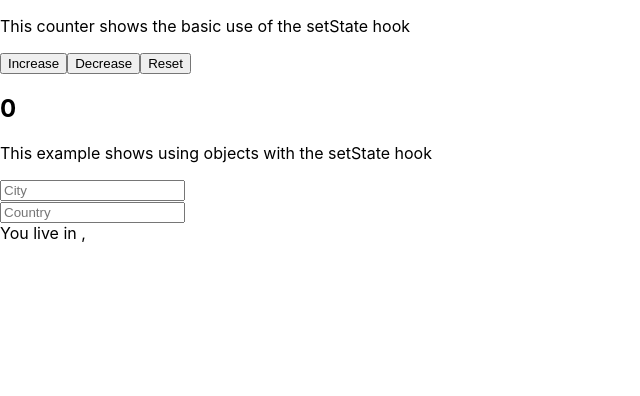
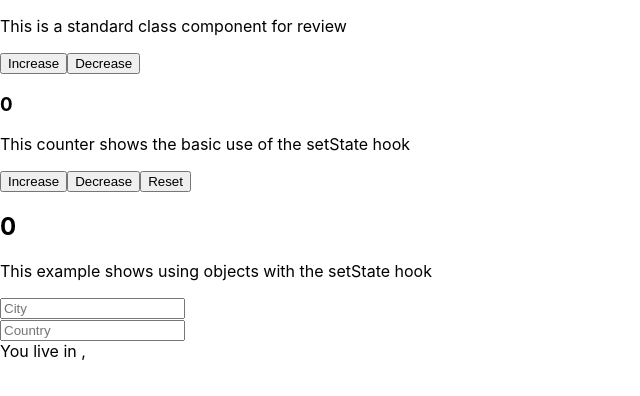
Before and after one commit to 1-8192/hooks-practice, a React (Create React App) app: page / in a window 1280 px wide. Shown: the top 396 px of the page, without its empty margins (0-640 px from the left). Built offline with nearby package versions, Linux system fonts and the light colour scheme.

Commit message:
lifecycle method review

```diff
--- a/src/App.js
+++ b/src/App.js
@@ -1,11 +1,13 @@
-import React, {useState} from 'react'
+import React from 'react'
 import './App.css'
 import ClickCounter from './ClickCounter'
 import ObjectState from './ObjectState'
+import ComponentClass from './ComponentClass'
 
 function App() {
   return (
     <div>
+      <ComponentClass />
       <ClickCounter />
       <ObjectState />
     </div>
--- a/src/ComponentClass.js
+++ b/src/ComponentClass.js
@@ -3,21 +3,32 @@ import './App.css'
 
 class ComponentClass extends Component {
     state = {
-        activated: false
+        count: 0
     }
 
-    handleClick = (event) => {
-        this.setState({
-            activated: !this.state.activated
-        })
+    componentDidMount() {
+        console.log("This is component did mount")
+    }
+
+    componentDidUpdate() {
+        console.log('this is component did update')
+    }
+
+    componentWillUnmount() {
+        console.log('This is unmount')
     }
 
     render() {
-        const buttonText = this.state.activated ? this.props.active : this.props.inactive
+        console.log('rendering')
+        const { count } = this.state
+
         return (
-            <button onClick={this.handleClick}>
-                {buttonText}
-            </button>
+            <div>
+                <p>This is a standard class component for review</p>
+                <button onClick={() => this.setState({count: count + 1})}>Increase</button>
+                <button onClick={() => this.setState({count: count - 1})}>Decrease</button>
+                <h3>{count}</h3>
+            </div>
         )
     }
 }
```
